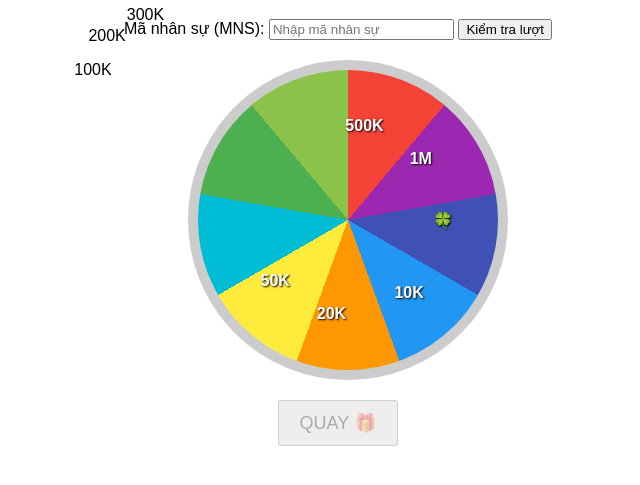
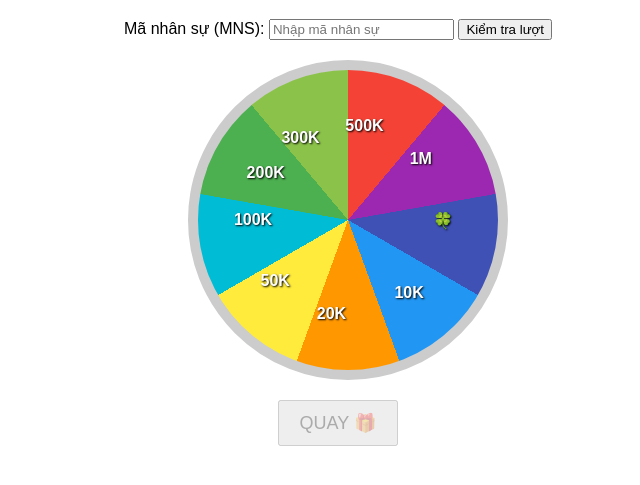
Before and after one commit to Ngoctrainer/tritueforlife, a plain HTML site: page index.html in a window 1280 px wide. Shown: the part 61-546 px from the top of the page, without its empty margins (302-942 px from the left). Drawn offline with Linux system fonts and the light colour scheme.

Commit message:
Update index.html

```diff
--- a/index.html
+++ b/index.html
@@ -23,9 +23,9 @@
   <div class="label" style="--angle: 50deg;">10K</div>
   <div class="label" style="--angle: 100deg;">20K</div>
   <div class="label" style="--angle: 140deg;">50K</div>
-  <div class="label-100k" style="--angle: 180deg;">100K</div>
-  <div class="label-200k" style="--angle: 210deg;">200K</div>
-  <div class="label-300k" style="--angle: 240deg;">300K</div>
+  <div class="label" style="--angle: 180deg;">100K</div>
+  <div class="label" style="--angle: 210deg;">200K</div>
+  <div class="label" style="--angle: 240deg;">300K</div>
   <div class="label" style="--angle: 280deg;">500K</div>
   <div class="label" style="--angle: 320deg;">1M</div>
 </div>
```
